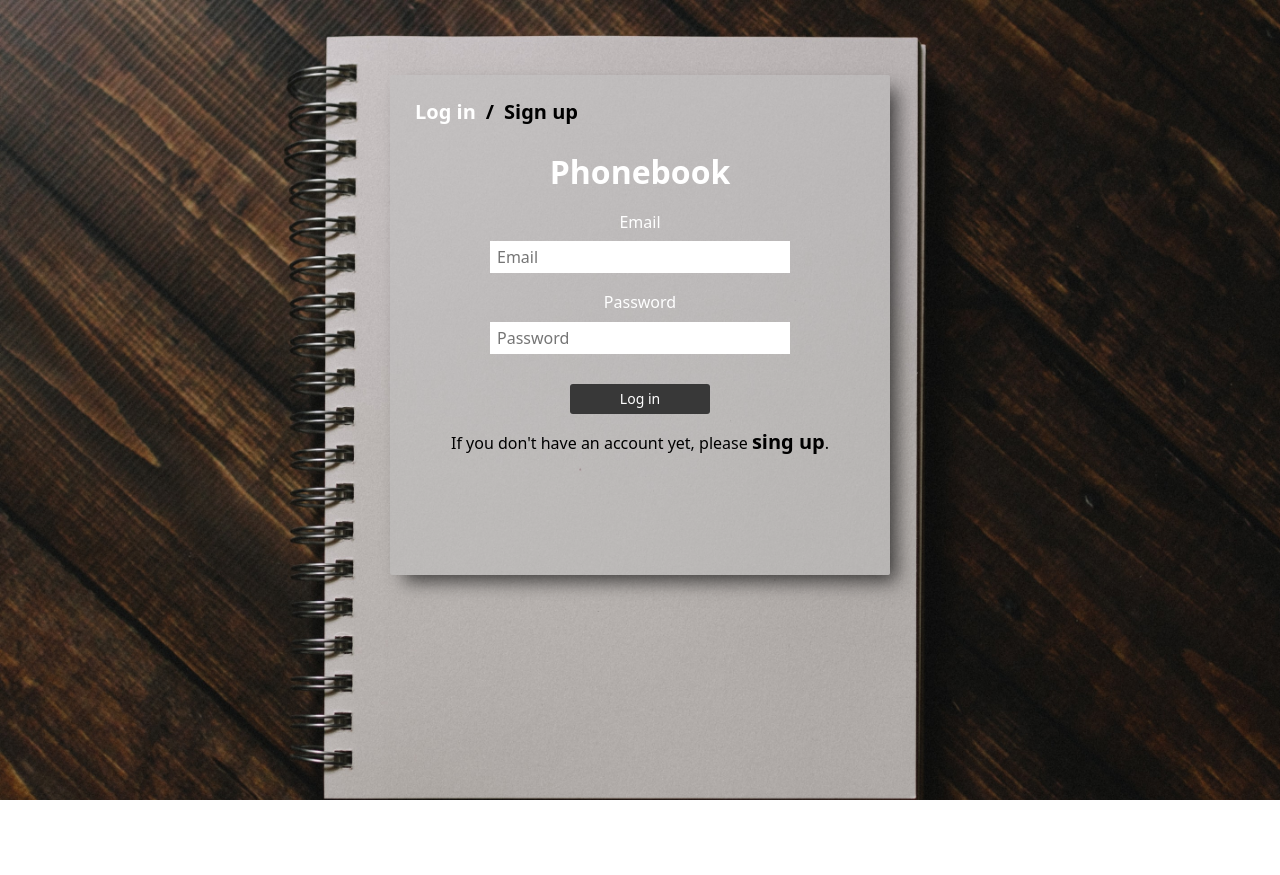
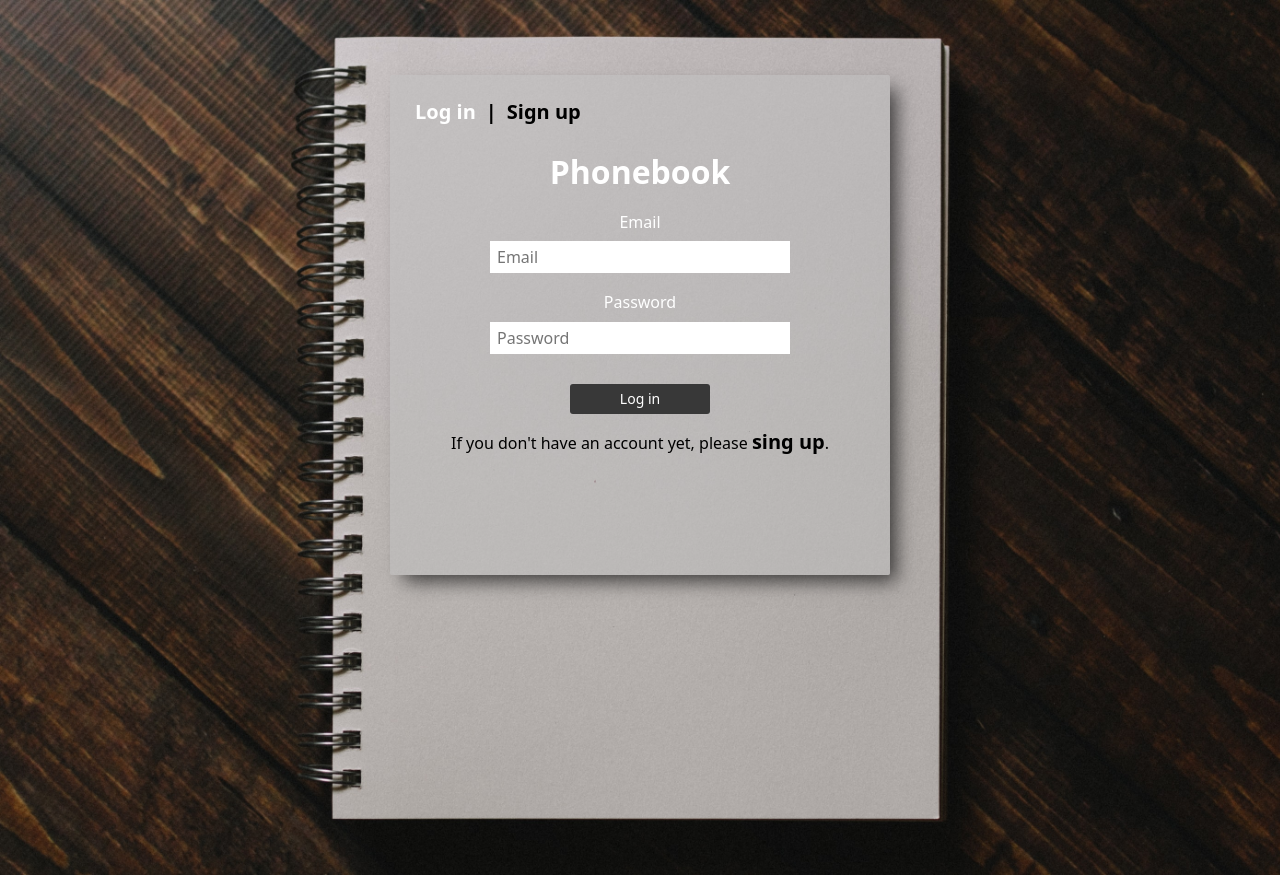
Before and after one commit to ostapsheva/goit-react-hw-08-phonebook, a React app: page /login in a window 1280 px wide. Before the commit the page ends 800 px from the top, so only its background shows below. Built offline with nearby package versions, Linux system fonts and the light colour scheme.

Commit message:
add task 08

```diff
--- a/src/Views/RegisterView.js
+++ b/src/Views/RegisterView.js
@@ -75,7 +75,7 @@ class RegisterView extends Component {
           </button>
           <p>
             If you have an account, please{' '}
-            <NavLink to={routes.login}>login</NavLink>.
+            <NavLink to={routes.login}>log in</NavLink>.
           </p>
         </form>
       </>
--- a/src/components/Header/RegistLoginLinks.js
+++ b/src/components/Header/RegistLoginLinks.js
@@ -9,7 +9,7 @@ export const RegistLoginLinks = () => {
       <NavLink exact activeClassName={styles.active} to={routes.login}>
         Log in
       </NavLink>
-      <span className={styles.span}>/</span>
+      <span className={styles.span}>|</span>
       <NavLink exact activeClassName={styles.active} to={routes.register}>
         Sign up
       </NavLink>
--- a/src/styles.css
+++ b/src/styles.css
@@ -2,7 +2,7 @@ body {
   background-image: url(./images/background.jpeg);
   background-size: cover;
   background-repeat: no-repeat;
-  height: 100%;
+  height: 100vh;
 }
 
 a {
```
